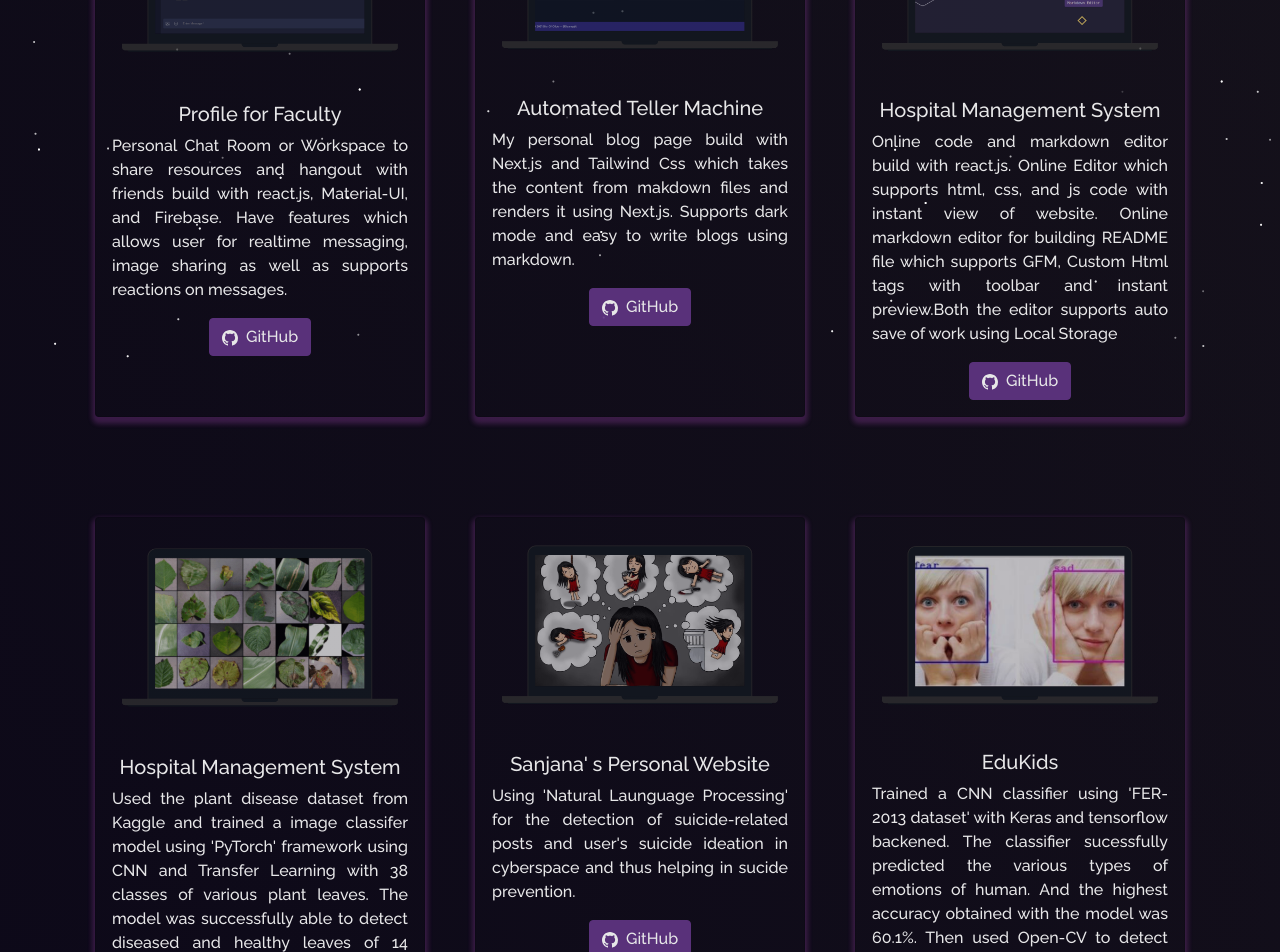
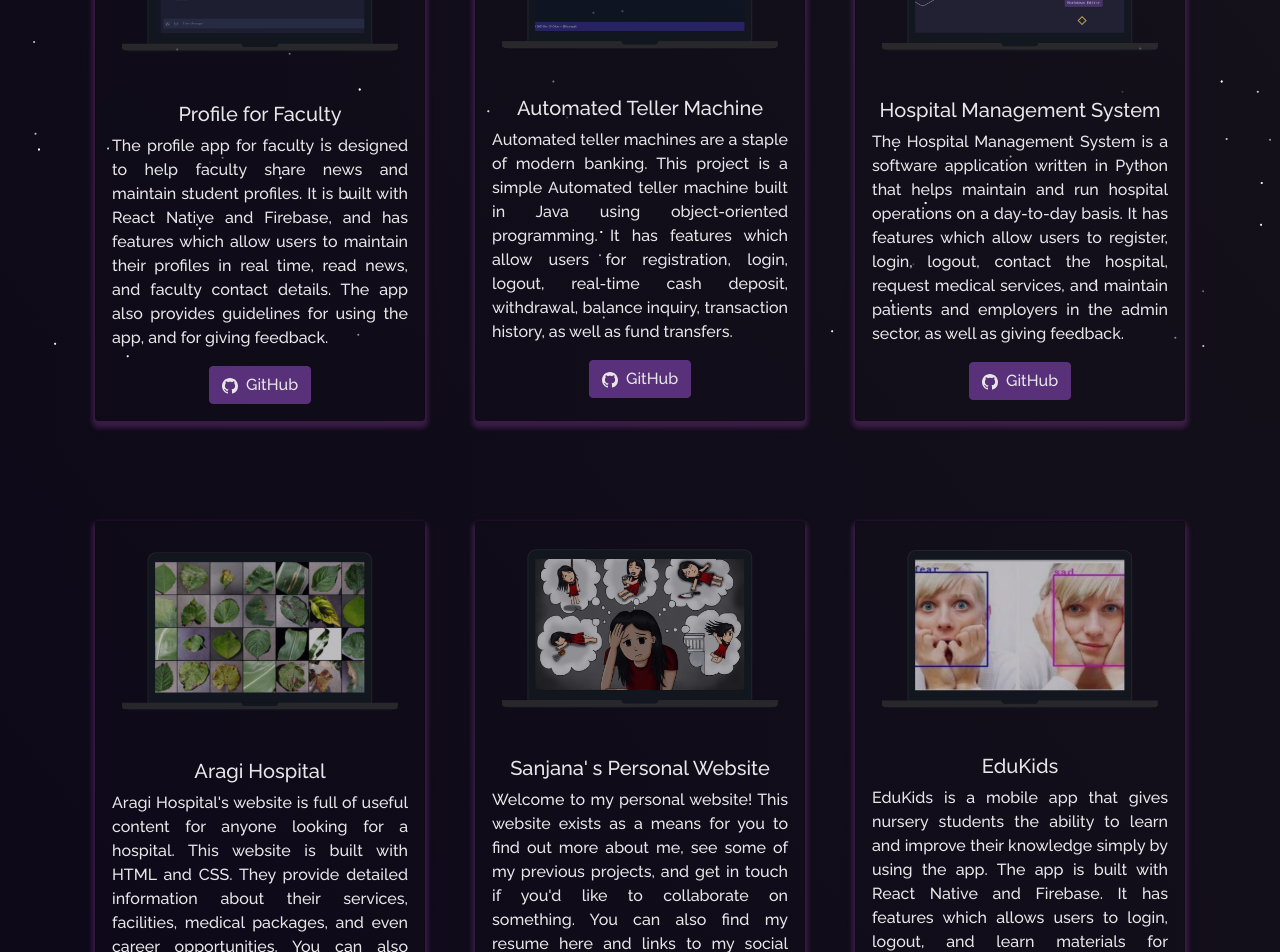
Before and after one commit to SANJANASOLANGA/WebPortfolio, a React (Create React App) app: page /project in a window 1280 px wide. Shown: the part 440-1392 px from the top of the page. Built offline with nearby package versions, Linux system fonts and the light colour scheme.

Commit message:
Added new descriptions for all projects

```diff
--- a/src/components/Projects/Projects.js
+++ b/src/components/Projects/Projects.js
@@ -34,7 +34,7 @@ function Projects() {
                 imgPath={chatify}
                 isBlog={false}
                 title="Profile for Faculty"
-                description="Personal Chat Room or Workspace to share resources and hangout with friends build with react.js, Material-UI, and Firebase. Have features which allows user for realtime messaging, image sharing as well as supports reactions on messages."
+                description="The profile app for faculty is designed to help faculty share news and maintain student profiles. It is built with React Native and Firebase, and has features which allow users to maintain their profiles in real time, read news, and faculty contact details. The app also provides guidelines for using the app, and for giving feedback."
                 ghLink="https://github.com/SANJANASOLANGA/ProfileForFaculty"
                 // demoLink="https://chatify-49.web.app/"
               />
@@ -45,7 +45,7 @@ function Projects() {
                 imgPath={bitsOfCode}
                 isBlog={false}
                 title="Automated Teller Machine"
-                description="My personal blog page build with Next.js and Tailwind Css which takes the content from makdown files and renders it using Next.js. Supports dark mode and easy to write blogs using markdown."
+                description="Automated teller machines are a staple of modern banking. This project is a simple Automated teller machine built in Java using object-oriented programming. It has features which allow users for registration, login, logout, real-time cash deposit, withdrawal, balance inquiry, transaction history, as well as fund transfers."
                 ghLink="https://github.com/SANJANASOLANGA/ATM_Project"
                 // demoLink="https://blogs.soumya-jit.tech/"
               />
@@ -56,7 +56,7 @@ function Projects() {
                 imgPath={editor}
                 isBlog={false}
                 title="Hospital Management System"
-                description="Online code and markdown editor build with react.js. Online Editor which supports html, css, and js code with instant view of website. Online markdown editor for building README file which supports GFM, Custom Html tags with toolbar and instant preview.Both the editor supports auto save of work using Local Storage"
+                description="The Hospital Management System is a software application written in Python that helps maintain and run hospital operations on a day-to-day basis. It has features which allow users to register, login, logout, contact the hospital, request medical services, and maintain patients and employers in the admin sector, as well as giving feedback."
                 ghLink="https://github.com/SANJANASOLANGA/HospitalMgt"
                 // demoLink="https://editor.soumya-jit.tech/"
               />
@@ -66,8 +66,8 @@ function Projects() {
               <ProjectCard
                 imgPath={leaf}
                 isBlog={false}
-                title="Hospital Management System"
-                description="Used the plant disease dataset from Kaggle and trained a image classifer model using 'PyTorch' framework using CNN and Transfer Learning with 38 classes of various plant leaves. The model was successfully able to detect diseased and healthy leaves of 14 unique plants. I was able to achieve an accuracy of 98% by using Resnet34 pretrained model."
+                title="Aragi Hospital"
+                description="Aragi Hospital's website is full of useful content for anyone looking for a hospital. This website is built with HTML and CSS. They provide detailed information about their services, facilities, medical packages, and even career opportunities. You can also easily find their contact information and details about their international patients program."
                 ghLink="https://github.com/SANJANASOLANGA/HospitalMgtSystem"
                 // demoLink="https://plant49-ai.herokuapp.com/"
               />
@@ -78,8 +78,8 @@ function Projects() {
                 imgPath={suicide}
                 isBlog={false}
                 title="Sanjana' s Personal Website"
-                description="Using 'Natural Launguage Processing' for the detection of suicide-related posts and user's suicide ideation in cyberspace  and thus helping in sucide prevention."
-                ghLink="https://github.com/soumyajit4419/AI_For_Social_Good"
+                description="Welcome to my personal website! This website exists as a means for you to find out more about me, see some of my previous projects, and get in touch if you'd like to collaborate on something. You can also find my resume here and links to my social media profiles. It's built with React and emailjs. I hope you enjoy exploring the site!"
+                ghLink="https://github.com/SANJANASOLANGA/WebPortfolio"
                 // demoLink="https://www.youtube.com/watch?v=dQw4w9WgXcQ&ab_channel=RickAstley" <--------Please include a demo link here
               />
             </Col>
@@ -89,8 +89,7 @@ function Projects() {
                 imgPath={emotion}
                 isBlog={false}
                 title="EduKids"
-                description="Trained a CNN classifier using 'FER-2013 dataset' with Keras and tensorflow backened. The classifier sucessfully predicted the various types of emotions of human. And the highest accuracy obtained with the model was 60.1%.
-                Then used Open-CV to detect the face in an image and then pass the face to the classifer to predict the emotion of a person."
+                description="EduKids is a mobile app that gives nursery students the ability to learn and improve their knowledge simply by using the app. The app is built with React Native and Firebase. It has features which allows users to login, logout, and learn materials for alphabets, numbers, phrases, shapes, colors, as well as activities to improve knowledge."
                 ghLink="https://github.com/soumyajit4419/Face_And_Emotion_Detection"
                 // demoLink="https://blogs.soumya-jit.tech/"      <--------Please include a demo link here
               />
```
